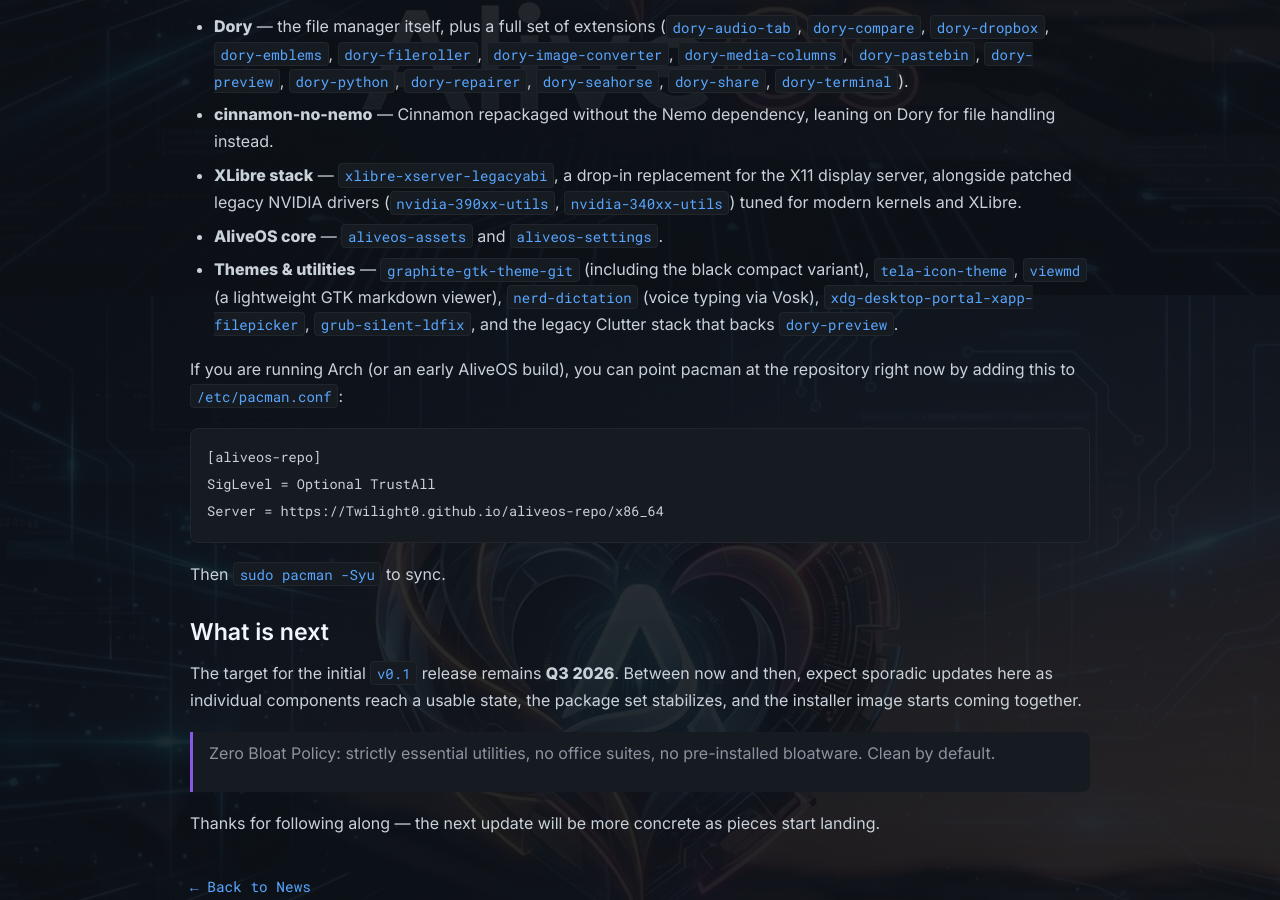
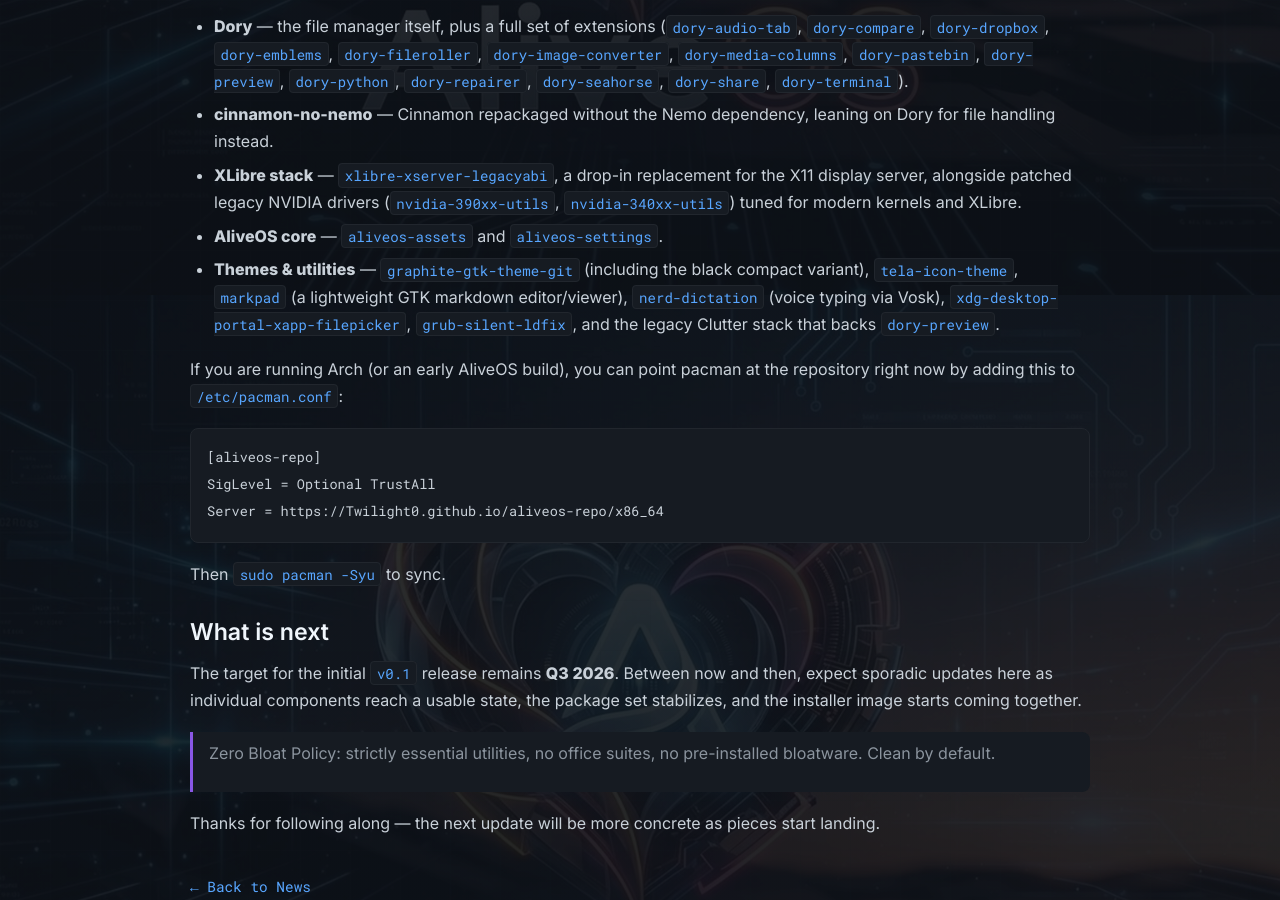
Before and after one commit to Twilight0/aliveos.github.io, a Jekyll site: the page built from _posts/2026-07-04-progress-update.md, in a window 1280 px wide and 900 px high, scrolled down 1505 px. Built offline with Jekyll 4.4.1, drawn with Linux system fonts in a browser that asks for light colours.

Commit message:
Replace 'viewmd' with 'markpad' in utilities list
Updated the list of utilities to include 'markpad' as a lightweight GTK markdown editor/viewer instead of 'viewmd'.

```diff
--- a/_posts/2026-07-04-progress-update.md
+++ b/_posts/2026-07-04-progress-update.md
@@ -64,8 +64,8 @@
   XLibre.
 - **AliveOS core** &mdash; `aliveos-assets` and `aliveos-settings`.
 - **Themes &amp; utilities** &mdash; `graphite-gtk-theme-git` (including the
-  black compact variant), `tela-icon-theme`, `viewmd` (a lightweight GTK
-  markdown viewer), `nerd-dictation` (voice typing via Vosk),
+  black compact variant), `tela-icon-theme`, `markpad` (a lightweight GTK
+  markdown editor/viewer), `nerd-dictation` (voice typing via Vosk),
   `xdg-desktop-portal-xapp-filepicker`, `grub-silent-ldfix`, and the legacy
   Clutter stack that backs `dory-preview`.
 
```
